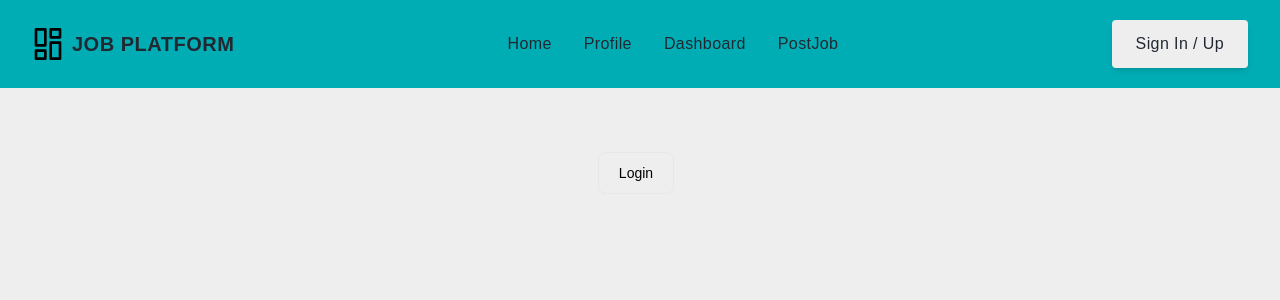
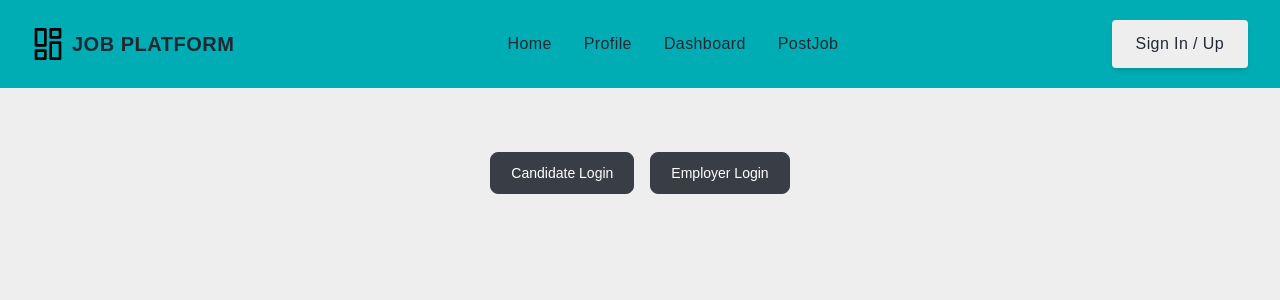
Before and after one commit to Raja12raja/WEB-14-Job-Search-and-Recruitment-Platform, a React (Create React App) app in the folder client/: page /login in a window 1280 px wide. Shown: the top 300 px of the page. Built offline with nearby package versions, Linux system fonts and the light colour scheme.

Commit message:
Cards UI changed

```diff
--- a/client/src/components/Cards.js
+++ b/client/src/components/Cards.js
@@ -78,10 +78,10 @@ const Cards = ({ query, selectedLocation, selectedRole, minSalary }) => {
                                 </a>
                             </div>
                             <div className="flex items-center mt-4">
-                                <div className="px-3 bg-[#3C5B6F] rounded-full text-white font-medium text-center">
+                                <div className="px-3 bg-[#DDDDDD] rounded-full text-black font-medium text-center">
                                     {job.Employmenttype}
                                 </div>
-                                <div className="px-3 bg-[#3C5B6F] rounded-full text-white font-medium text-center ml-auto flex items-center">
+                                <div className="px-3 bg-[#DDDDDD] rounded-full text-BLACK font-medium text-center ml-auto flex items-center">
                                     <img className="h-4 w-4 mt-1 mr-1" src={location} alt="Location Icon" />
                                     {job.Location}
                                 </div>
--- a/client/src/components/Home.js
+++ b/client/src/components/Home.js
@@ -67,7 +67,7 @@ const Home = () => {
   return (
     <div className="bg-[#EEEEEE]">
       <div className='max-w-screen-2xl container mx-auto xl:px-24 px-4 md:py-20 py-14'>
-        <h1 className='text-5xl font-bold text-primary mb-3 text-center'>Find your <span className='text-blue-400'>Jobs</span> here</h1>
+        <h1 className='text-5xl font-bold text-primary mb-3 text-center'>Find your <span className='text-[#088395]'>Jobs</span> here</h1>
         <p className='text-lg text-black/70 mb-8 text-center'>Thousands of jobs in the computer, engineering and technology sectors are waiting for you</p>
         <form className="flex justify-center" onSubmit={handleSubmit}>
           <div className='w-full md:w-1/2 flex items-center'>
--- a/client/src/components/Login.js
+++ b/client/src/components/Login.js
@@ -1,31 +1,41 @@
-import Axios from 'axios';
-import React, { useState, useEffect } from 'react';
+import React from 'react';
 import { useAuth0 } from "@auth0/auth0-react";
 
 const About = () => {
-  const { user, loginWithPopup, loginWithRedirect, isAuthenticated, logout, isLoading } = useAuth0();
-  const [userName, setUserName] = useState("");
-  const [userEmail, setUserEmail] = useState("");
-
-
+  const { loginWithRedirect, logout, isAuthenticated, isLoading } = useAuth0();
 
   if (isLoading) {
     return <div>Loading ...</div>;
   }
 
   return (
-    <div className='flex justify-center flex-col  items-center mt-16'>
+    <div className='flex flex-col items-center mt-16'>
+      <div className="flex items-center space-x-4">
         {isAuthenticated ? (
-        <button class="text-black-700 hover:text-white border border-black-700 hover:bg-purple-800 focus:ring-4 focus:outline-none focus:ring-purple-300 font-medium rounded-lg text-sm px-5 py-2.5 text-center me-2 mb-2 dark:border-purple-400 dark:text-purple-400 dark:hover:text-white dark:hover:bg-purple-500 dark:focus:ring-purple-900"
-         onClick={() => logout()}>
+          <button
+            className="text-white bg-[#393E46] border border-[#393E46] hover:bg-[#222831] focus:ring-4 focus:outline-none focus:ring-purple-300 font-medium rounded-lg text-sm px-5 py-2.5 text-center"
+            onClick={() => logout()}
+          >
             Logout
           </button>
         ) : (
-        <button class="text-black-700 hover:text-white border border-black-700 hover:bg-purple-800 focus:ring-4 focus:outline-none focus:ring-purple-300 font-medium rounded-lg text-sm px-5 py-2.5 text-center me-2 mb-2 dark:border-purple-400 dark:text-purple-400 dark:hover:text-white dark:hover:bg-purple-500 dark:focus:ring-purple-900"
-         onClick={() => loginWithRedirect()}>
-          Login
+          <>
+            <button
+              className="text-white bg-[#393E46] border border-[#393E46] hover:bg-[#222831] focus:ring-4 focus:outline-none focus:ring-purple-300 font-medium rounded-lg text-sm px-5 py-2.5 text-center"
+              onClick={() => loginWithRedirect()}
+            >
+              Candidate Login
             </button>
+            <button
+              className="text-white bg-[#393E46] border border-[#393E46] hover:bg-[#222831] focus:ring-4 focus:outline-none focus:ring-purple-300 font-medium rounded-lg text-sm px-5 py-2.5 text-center"
+              onClick={() => loginWithRedirect()}
+            >
+              Employer Login
+            </button>
+          </>
         )}
+      </div>
+
     </div>
   );
 }
```
Lines whose indentation alone changed are shown as unchanged.
